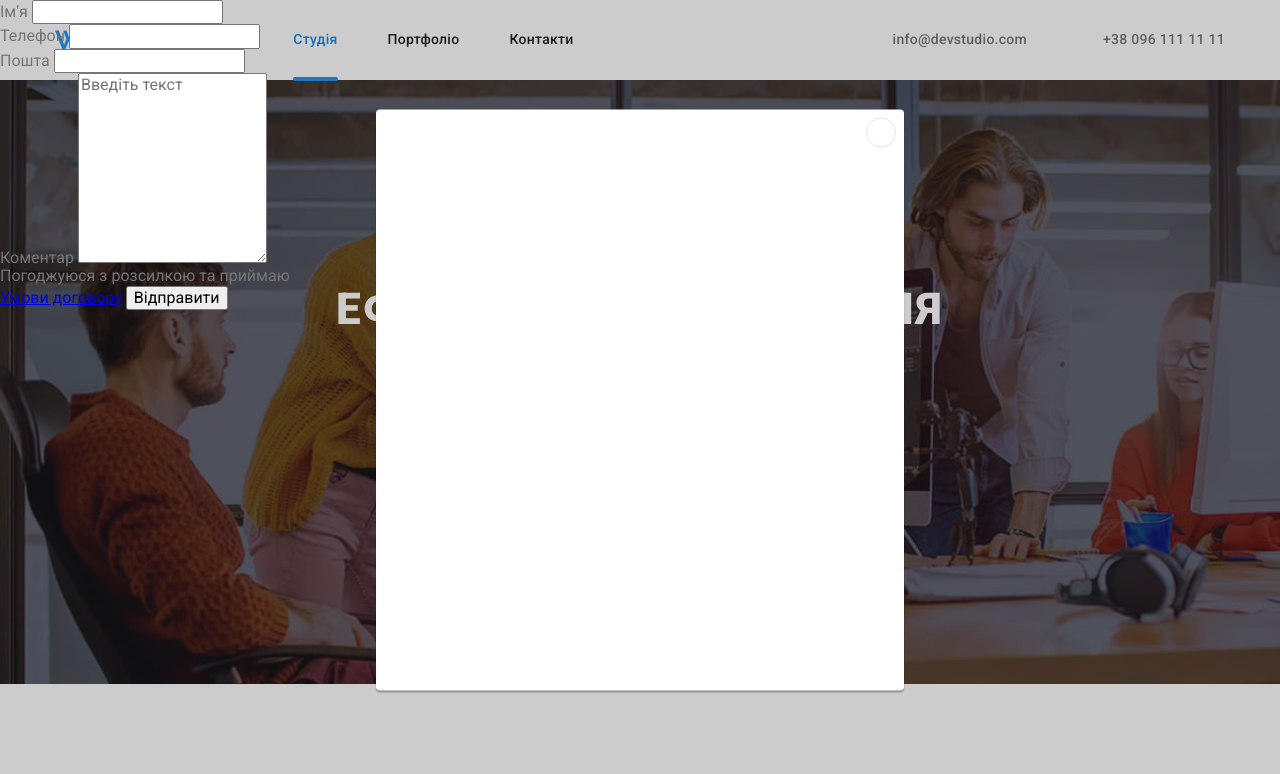
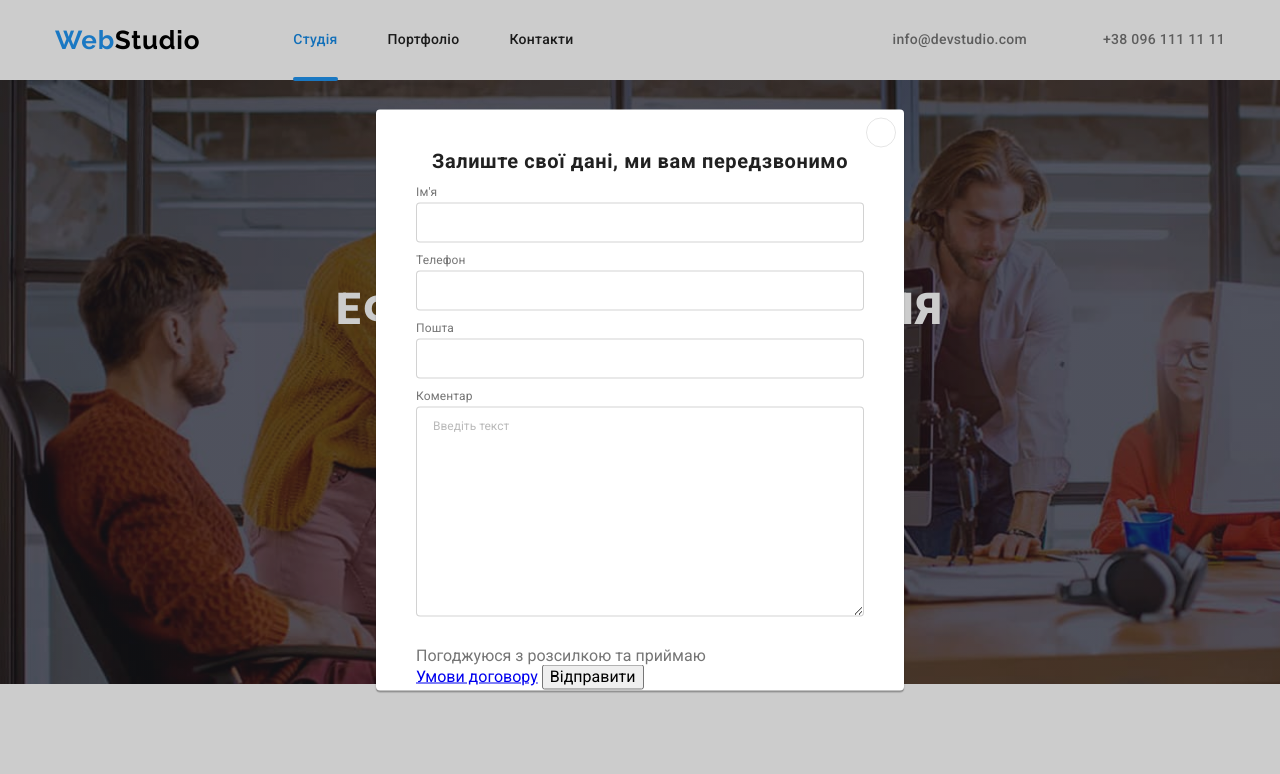
Before and after one commit to OksanaDrobakha/goit-markup-hw-06, a plain HTML site: page index.html in a window 1280 px wide. Both pictures are taken after a click on the button "Замовити послугу". Shown: the top 774 px of the page. Drawn offline with nearby package versions, Linux system fonts and the light colour scheme.

Commit message:
modal form part one

```diff
--- a/css/styles.css
+++ b/css/styles.css
@@ -871,6 +871,7 @@ l.background-team {
   box-shadow: 0px 1px 3px rgba(0, 0, 0, 0.12), 0px 1px 1px rgba(0, 0, 0, 0.14),
     0px 2px 1px rgba(0, 0, 0, 0.2);
   border-radius: 4px;
+  padding: 40px;
   transition-property: transform;
   transition-duration: 250ms;
   transition-timing-function: cubic-bezier(0.4, 0, 0.2, 1);
@@ -889,3 +890,66 @@ l.background-team {
   border-radius: 50%;
   background-color: transparent;
 }
+
+.modal-form {
+  display: block;
+}
+
+.form-title {
+  font-family: inherit;
+  font-weight: 700;
+  font-size: 20px;
+  line-height: 1.15;
+  text-align: center;
+  letter-spacing: 0.03em;
+  margin-bottom: 12px;
+  color: var(--title-color);
+}
+
+.form-item {
+  display: flex;
+  position: relative;
+  margin-bottom: 10px;
+}
+
+.modal-label {
+  display: block;
+  font-family: inherit;
+  font-weight: 400;
+  font-size: 12px;
+  line-height: 1.17;
+  letter-spacing: 0.01em;
+  color: var(--text-color);
+  margin-bottom: 4px;
+}
+
+.modal-input {
+  width: 100%;
+  height: 40px;
+  border: 1px solid rgba(33, 33, 33, 0.2);
+  border-radius: 4px;
+  outline: transparent;
+  padding-left: 12px;
+}
+
+.modal-form-icon {
+  position: absolute;
+  left: 15px;
+  top: 50%;
+  margin: 0;
+  transform: translateY(-50%);
+}
+
+.modal-comment {
+  width: 100%;
+  border: 1px solid rgba(33, 33, 33, 0.2);
+  border-radius: 4px;
+  outline: transparent;
+  padding: 12px 16px;
+  margin-bottom: 20px;
+}
+
+.modal-comment::placeholder {
+  font-size: 12px;
+  color: rgba(117, 117, 117, 0.5);
+}
--- a/index.html
+++ b/index.html
@@ -517,30 +517,41 @@
       <div class="backdrop is-hidden" data-modal>
         <div class="modal">
           <button class="modal-close" data-modal-close>
-            <svg class="modal-close-icon" weidth="18" height="18">
+            <svg class="modal-close-icon" width="18" height="18">
               <use href="./images/symbol-defs.svg#icon-close"></use>
             </svg>
           </button>
+          <p class="form-title">Залиште свої дані, ми вам передзвонимо</p>
+          <form class="modal-form">
+            <label for="name" class="modal-label">Ім'я</label>
+            <div class="form-item">
+              <input type="text" name="name" id="name" class="modal-input" />
+              <svg class="modal-form-icon" width="12" height="12">
+                <use href="./images/symbol-defs.svg#icon-name"></use>
+              </svg>
             </div>
-        <div>
-          <label for="name">Ім'я</label>
-          <input type="text" name="name" id="name" />
+            <label for="tel" class="modal-label">Телефон</label>
+            <div class="form-item">
+              <input type="tel" name="tel" id="tel" class="modal-input" />
+              <svg class="modal-form-icon" width="12" height="12">
+                <use href="./images/symbol-defs.svg#icon-tel"></use>
+              </svg>
             </div>
-        <div>
-          <label for="tel">Телефон</label>
-          <input type="tel" name="tel" id="tel" />
+            <label for="email" class="modal-label">Пошта</label>
+            <div class="form-item">
+              <input type="email" name="email" id="email" class="modal-input" />
+              <svg class="modal-form-icon" width="12" height="12">
+                <use href="./images/symbol-defs.svg#icon-mail"></use>
+              </svg>
             </div>
-        <div>
-          <label for="email">Пошта</label>
-          <input type="email" name="email" id="email" />
-        </div>
-        <div>
-          <label for="comment">Коментар</label>
+            <label for="comment" class="modal-label">Коментар</label>
+            <div class="form-item">
               <textarea
                 name="comment"
                 id="comment"
                 rows="10"
                 placeholder="Введіть текст"
+                class="modal-comment"
               ></textarea>
             </div>
             <span>
@@ -548,6 +559,8 @@
               <a href="#">Умови договору</a>
             </span>
             <button type="button">Відправити</button>
+          </form>
+        </div>
       </div>
       <div class="footer-block">
         <div class="footer-container">
```
Lines whose indentation alone changed are shown as unchanged.
